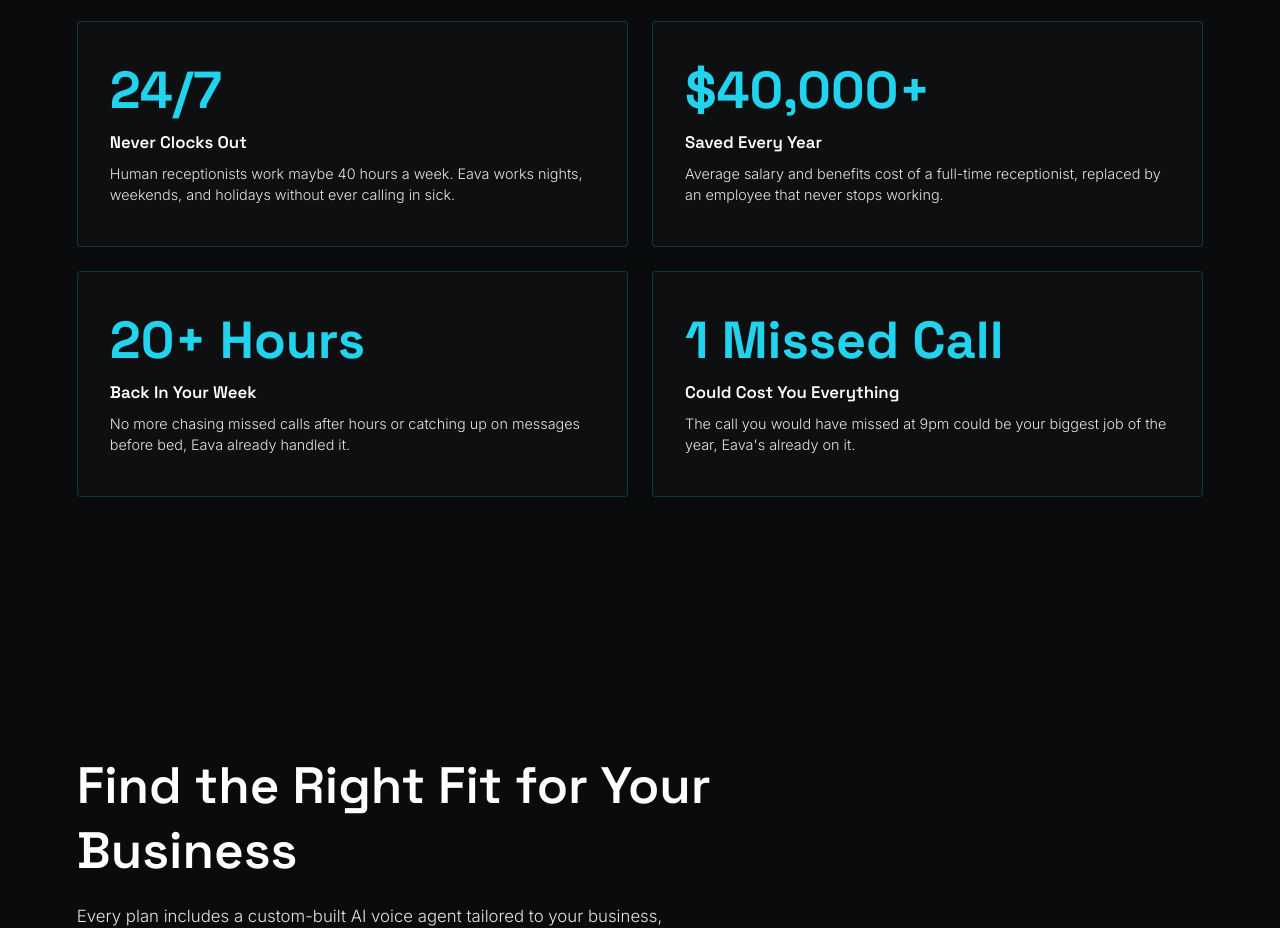
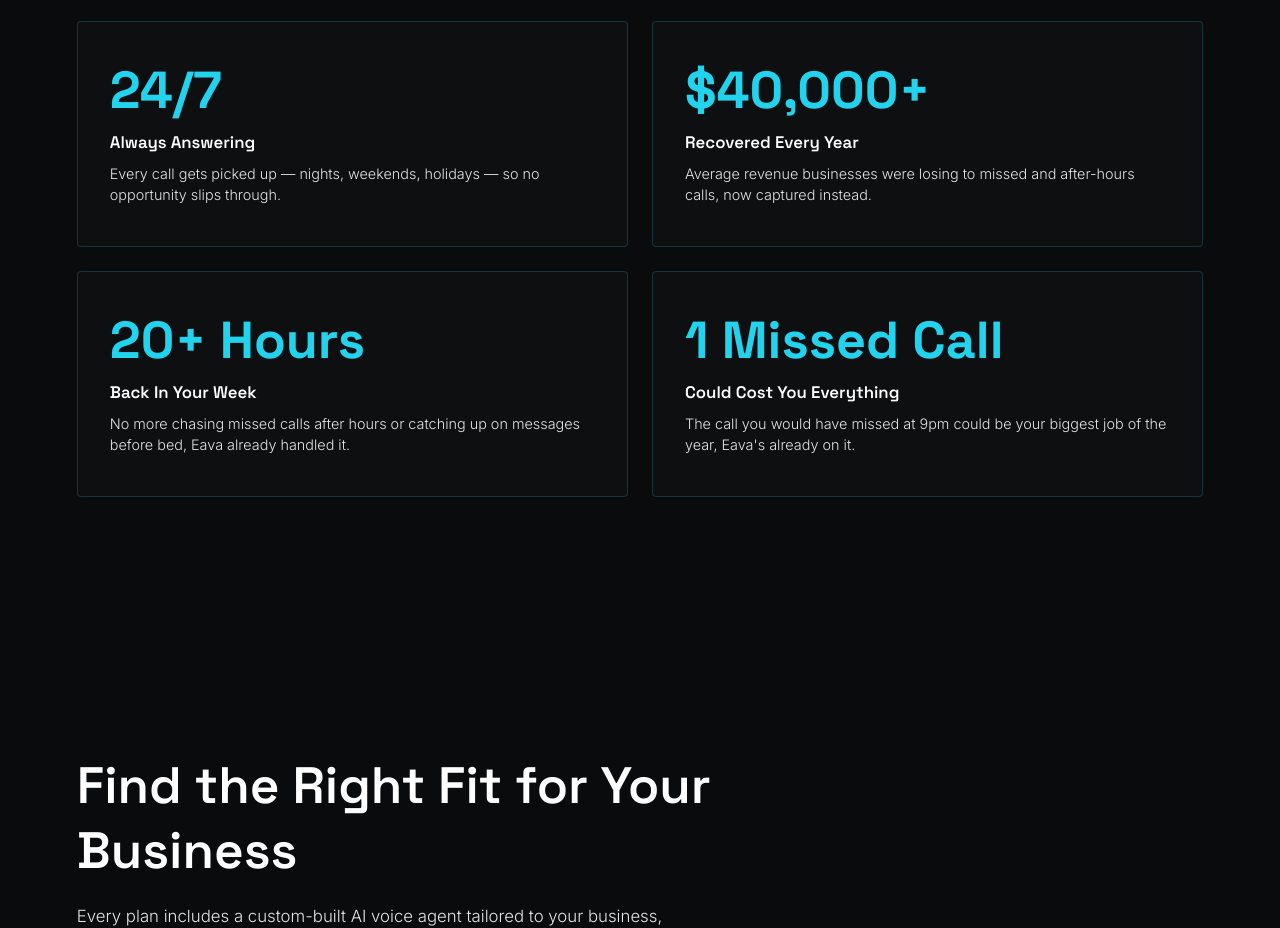
Before and after one commit to Eava-Dev/Eava-website, a Next.js app: page / in a window 1280 px wide. Shown: the part 4000-4928 px from the top of the page. Built offline with nearby package versions, Linux system fonts and the light colour scheme.

Commit message:
Update copy on first two stat cards
Reframe "Never Clocks Out" and "Saved Every Year" cards around
call-answering coverage and recovered revenue.

```diff
--- a/app/components/MissedCallCostSection.tsx
+++ b/app/components/MissedCallCostSection.tsx
@@ -5,13 +5,13 @@
 const stats = [
   {
     stat: "24/7",
-    title: "Never Clocks Out",
-    body: "Human receptionists work maybe 40 hours a week. Eava works nights, weekends, and holidays without ever calling in sick.",
+    title: "Always Answering",
+    body: "Every call gets picked up — nights, weekends, holidays — so no opportunity slips through.",
   },
   {
     stat: "$40,000+",
-    title: "Saved Every Year",
-    body: "Average salary and benefits cost of a full-time receptionist, replaced by an employee that never stops working.",
+    title: "Recovered Every Year",
+    body: "Average revenue businesses were losing to missed and after-hours calls, now captured instead.",
   },
   {
     stat: "20+ Hours",
```
